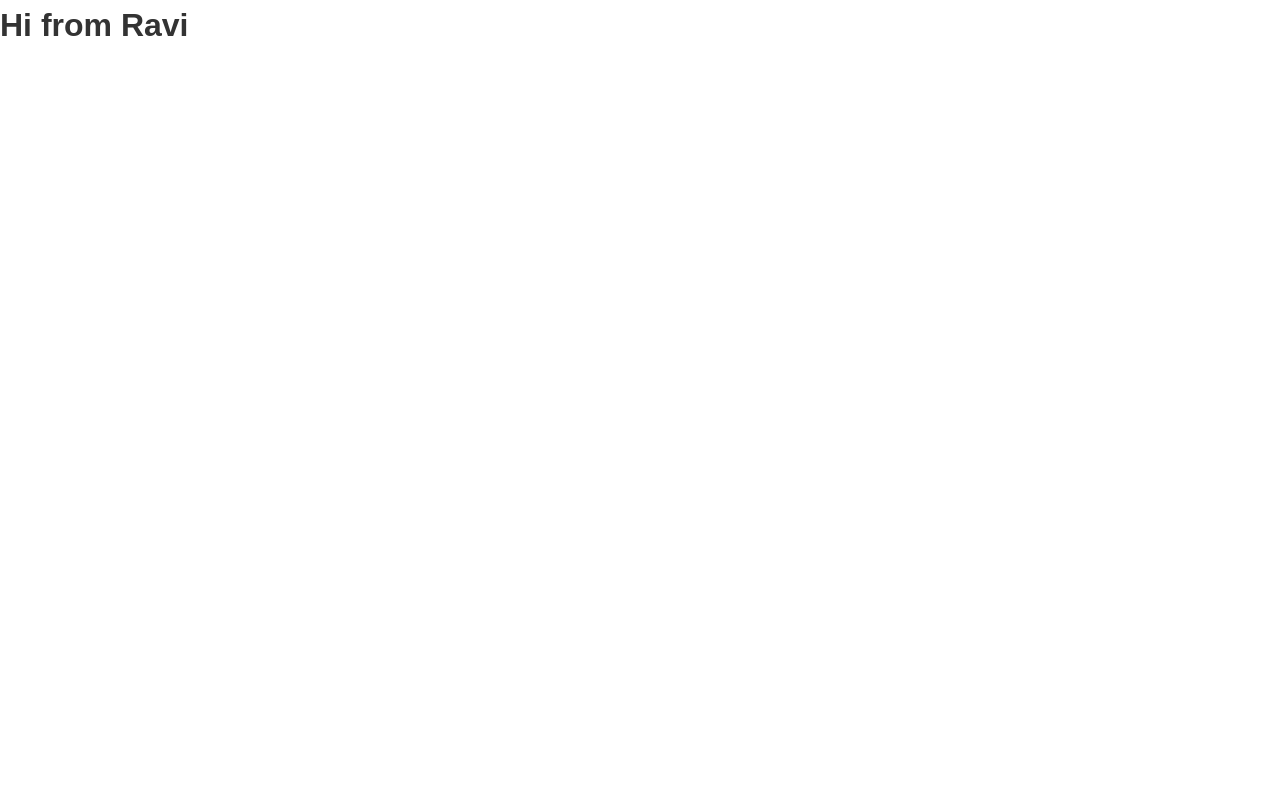
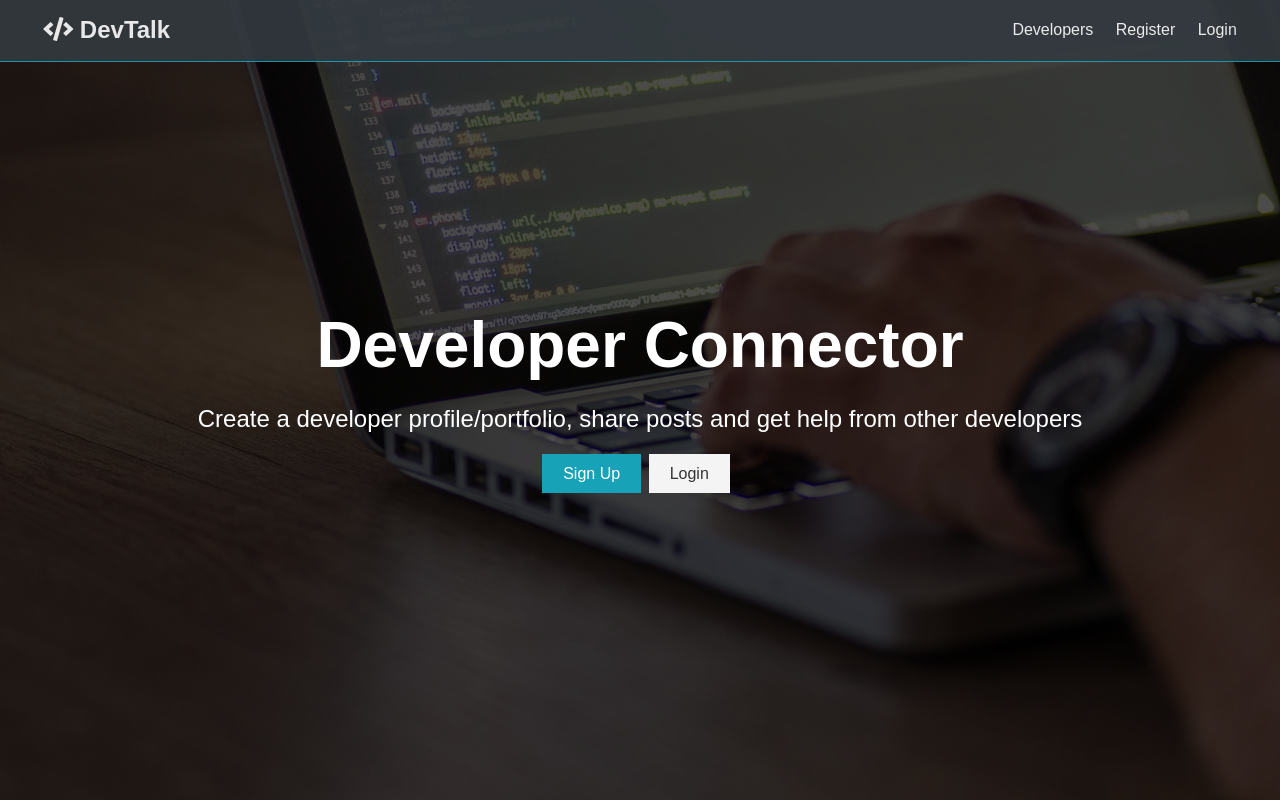
Before and after one commit to ravikumar7007/DevTalk-frontend, a React (Create React App) app: page / in a window 1280 px wide. Built offline with nearby package versions, Linux system fonts and the light colour scheme.

Commit message:
Homepage created

```diff
--- a/src/App.js
+++ b/src/App.js
@@ -1,10 +1,17 @@
-
-import './App.css';
+import "./App.css";
+import { BrowserRouter, Routes, Route } from "react-router-dom";
+import Landing from "./components/layout/Landing";
+import Navbar from "./components/layout/Navbar";
 
 function App() {
   return (
-    <div >
-     <h1>Hi from Ravi</h1>
+    <div>
+      <Navbar />
+      <BrowserRouter >
+        <Routes>
+          <Route path="/" Component={Landing} />
+        </Routes>
+      </BrowserRouter>
     </div>
   );
 }
--- /dev/null
+++ b/src/components/layout/Landing.jsx
@@ -0,0 +1,27 @@
+import React from "react";
+
+function Landing() {
+  return (
+    <section className="landing">
+      <div className="dark-overlay">
+        <div className="landing-inner">
+          <h1 className="x-large">Developer Connector</h1>
+          <p className="lead">
+            Create a developer profile/portfolio, share posts and get help from
+            other developers
+          </p>
+          <div className="buttons">
+            <a href="register.html" className="btn btn-primary">
+              Sign Up
+            </a>
+            <a href="login.html" className="btn btn-light">
+              Login
+            </a>
+          </div>
+        </div>
+      </div>
+    </section>
+  );
+}
+
+export default Landing;
--- /dev/null
+++ b/src/components/layout/Navbar.jsx
@@ -0,0 +1,26 @@
+import React from "react";
+
+function Navbar() {
+  return (
+    <nav className="navbar bg-dark">
+      <h1>
+        <a href="index.html">
+          <i className="fas fa-code"></i> DevTalk
+        </a>
+      </h1>
+      <ul>
+        <li>
+          <a href="profiles.html">Developers</a>
+        </li>
+        <li>
+          <a href="register.html">Register</a>
+        </li>
+        <li>
+          <a href="login.html">Login</a>
+        </li>
+      </ul>
+    </nav>
+  );
+}
+
+export default Navbar;
```
Also changed, not shown: src/components/auth/Login.jsx (added).
